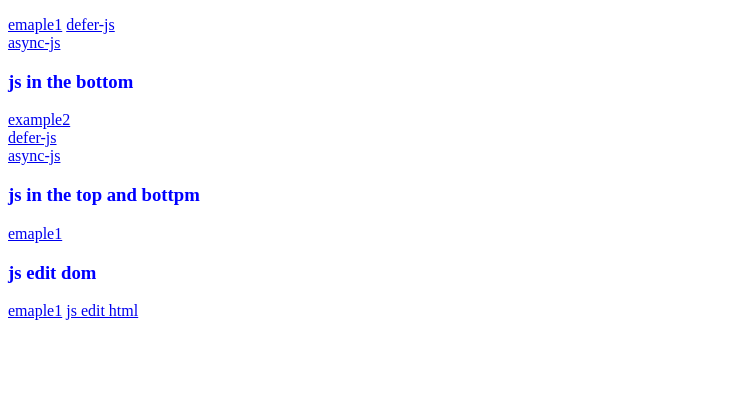
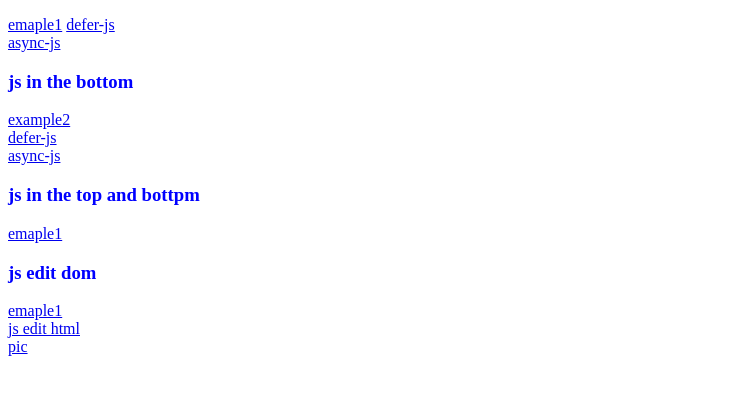
Before and after one commit to rodchen-king/Front-End-performance-optimization, a plain HTML site: page index.html in a window 1280 px wide. Shown: the part 225-620 px from the top of the page, without its empty margins (0-745 px from the left). Drawn offline with Linux system fonts and the light colour scheme.

Commit message:
1. update

```diff
--- a/index.html
+++ b/index.html
@@ -39,8 +39,9 @@
   </div>
   <div class='div'>
     <h3>js edit dom</h3>
-    <a href='./chromePerformence-3/index.html'>emaple1</a>
-     <a href='./chromePerformence-3/js-edit-dom.html'>js edit html</a>
+    <a href='./chromePerformence-3/index.html'>emaple1</a><br/>
+     <a href='./chromePerformence-3/js-edit-dom.html'>js edit html</a><br/>
+     <a href='./chromePerformence-3/pic.html'>pic</a>
   </div>
 </body>
 </html>
```
Also changed, not shown: chromePerformence-3/pic.html (added, +14 -0 lines).
